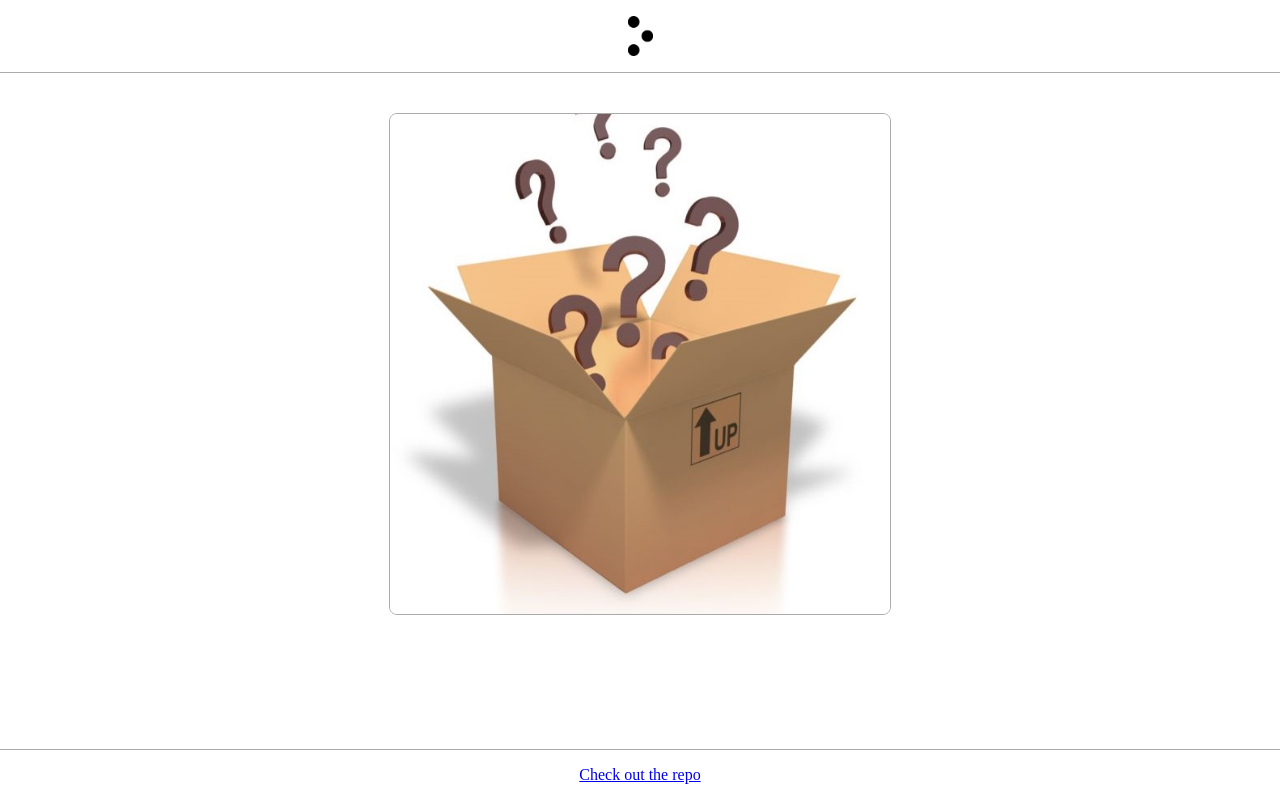
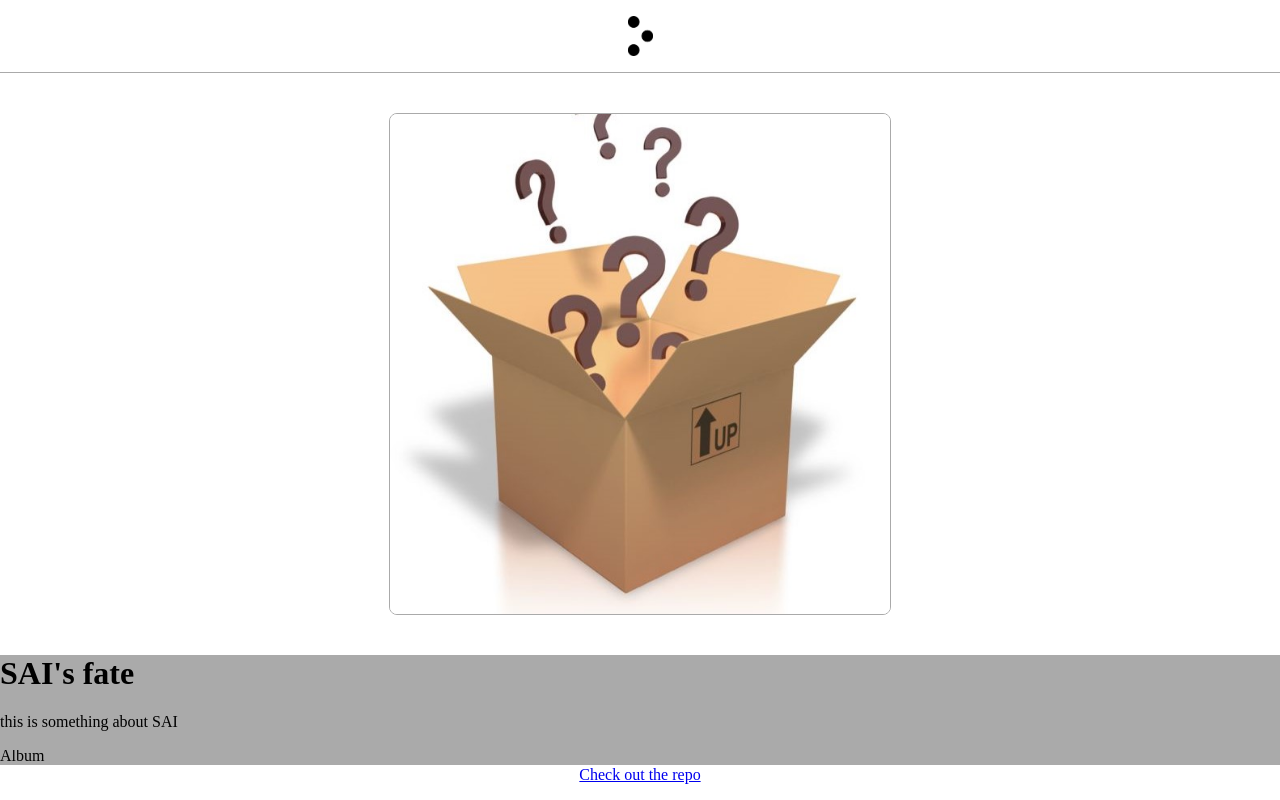
Before and after one commit to Louis-Matsika/fate, a Next.js app: page / in a window 1280 px wide. Built offline with nearby package versions, Linux system fonts and the light colour scheme.

Commit message:
set up app apis

```diff
--- /dev/null
+++ b/src/app/api/featuredMusic/route.js
@@ -0,0 +1,7 @@
+
+import { NextResponse } from 'next/server';
+import featuredMusic from '#/data/featuredMusic.json';
+
+export async function GET() {
+  return NextResponse.json(featuredMusic);
+}
--- /dev/null
+++ b/src/app/api/route.js
@@ -0,0 +1,7 @@
+
+import { NextResponse } from 'next/server';
+import sai from '#/data/sai.json';
+
+export async function GET() {
+  return NextResponse.json(sai);
+}
--- a/src/app/page.tsx
+++ b/src/app/page.tsx
@@ -4,13 +4,16 @@
 import Header from "#/components/Header/Header";
 import Frame from "#/components/Frame/Frame";
 import Footer from "#/components/Footer/Footer";
+import InfoBar from "#/components/InfoBar/InfoBar";
 
 const Home = () => {
     return (
         <div>
             <Header />
             <Frame />
+            <InfoBar />
             <Footer />
+
         </div>
     );
 };
--- /dev/null
+++ b/src/components/InfoBar/InfoBar.tsx
@@ -0,0 +1,31 @@
+"use client";
+/** @jsxImportSource @emotion/react */
+
+import { useEffect, useState } from "react";
+import styles from "./index.styles";
+
+const InfoBar = () => {
+  const [music, setMusic] = useState<{
+    title?: string;
+    type?: string }>({});
+
+  useEffect(() => {
+    const fetchMusic = async () => {
+      const res = await fetch("/api/featuredMusic");
+      const data = await res.json();
+      setMusic(data);
+    };
+
+    fetchMusic();
+  }, []);
+
+  return (
+    <div css={styles.div}>
+      <h1>SAI's fate</h1>
+      <p>{music.title}</p>
+      <p>{music.type}</p>
+    </div>
+  );
+};
+
+export default InfoBar;
--- /dev/null
+++ b/src/components/InfoBar/index.styles.ts
@@ -0,0 +1,9 @@
+import {css} from "@emotion/react";
+import { colours } from "#/themes/theme";
+
+export default {
+    div: () =>
+        css({
+            backgroundColor: `${colours.NARDOGREY}`,
+        }),
+};
--- /dev/null
+++ b/src/data/featuredMusic.json
@@ -0,0 +1,15 @@
+{
+    "title":"this is something about SAI",
+
+    "type":"Album",
+
+    "coAuthors":[
+        "www.1.com",
+        "www.2.com"
+    ],
+
+    "links" :[
+        "www.1.com",
+        "www.2.com"
+    ]
+}
--- a/tsconfig.json
+++ b/tsconfig.json
@@ -23,9 +23,11 @@
       "#/*": ["./src/*"],
       "#/components/*": ["./src/components/*"],
       "#/themes/*": ["./src/themes/*"],
-            "#/utilities/*": ["./src/utilities/*"]
+      "#/utilities/*": ["./src/utilities/*"],
+      "#/api/*": ["./src/app/api/*"],
+      "#/data/*": ["./src/data/*"]
     }
   },
-    "include": ["next-env.d.ts", "**/*.ts", "**/*.tsx", ".next/types/**/*.ts"],
+  "include": ["next-env.d.ts", "**/*.ts", "**/*.tsx", ".next/types/**/*.ts", "src/app/api/route.js"],
   "exclude": ["node_modules"]
 }
```
Lines whose indentation alone changed are shown as unchanged.
